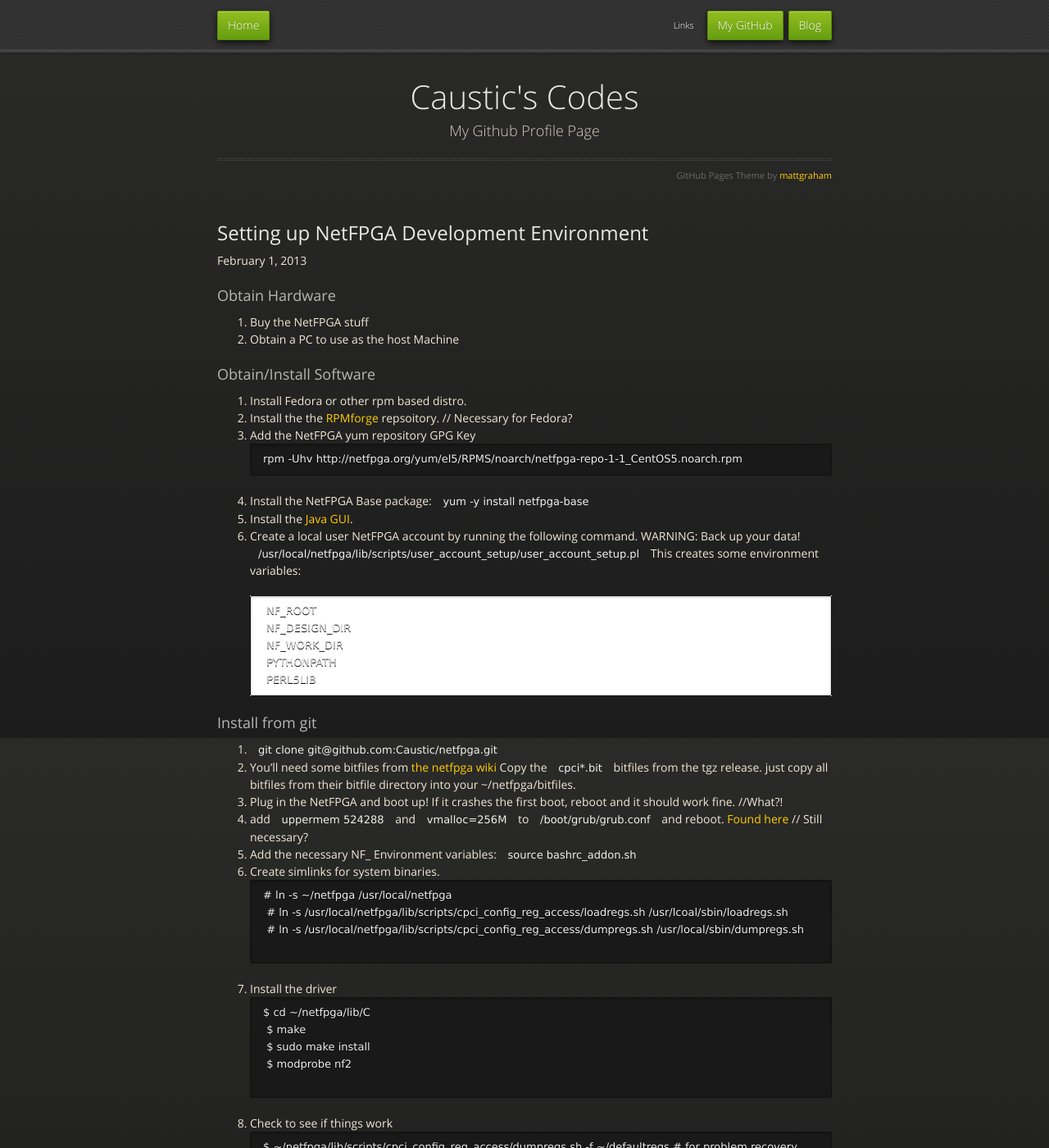
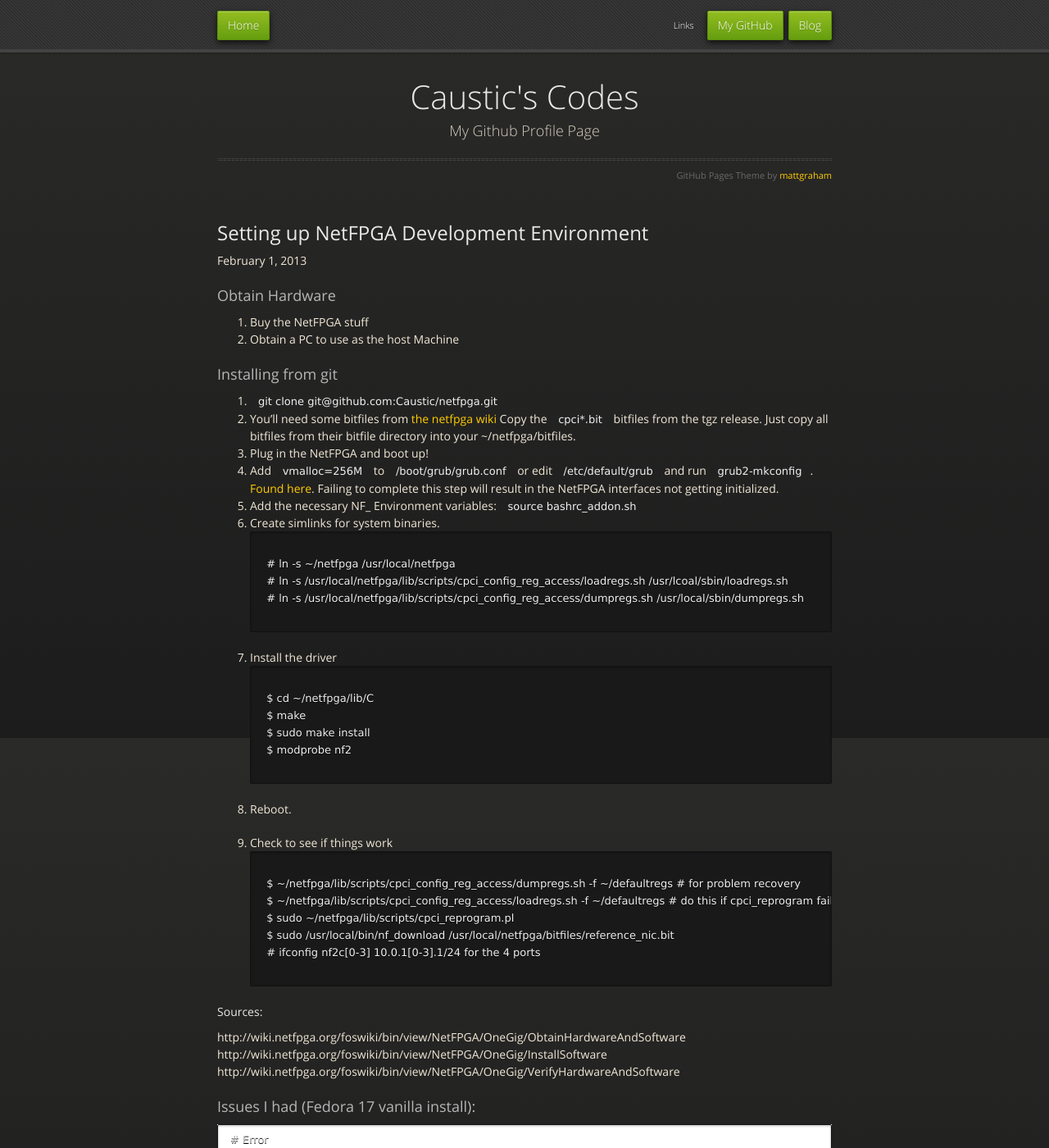
Before and after one commit to Caustic/caustic.github.com, a Jekyll site: the page built from _posts/13-02-01-netfpga-environment.markdown, in a window 1280 px wide and 1400 px high. Shown: the whole window at 82% size. Built offline with Jekyll 4.4.1, drawn with Linux system fonts in a browser that asks for light colours; nearby versions of some CDN libraries; Markdown is read by kramdown in place of the engine named in the settings; some of the changed text lies outside the part shown.

Commit message:
Finalized install guide according to what I had to do

```diff
--- a/_posts/13-02-01-netfpga-environment.markdown
+++ b/_posts/13-02-01-netfpga-environment.markdown
@@ -8,66 +8,44 @@ title: Setting up NetFPGA Development Environment
 stuff
 2. Obtain a PC to use as the host Machine
 
-### Obtain/Install Software
-
-1. Install Fedora or other rpm based distro.
-2. Install the the [RPMforge](http://wiki.centos.org/AdditionalResources/Repositories/RPMForge) repsoitory. // Necessary for Fedora?
-3. Add the NetFPGA yum repository GPG Key
-    <pre><code>rpm -Uhv http://netfpga.org/yum/el5/RPMS/noarch/netfpga-repo-1-1_CentOS5.noarch.rpm</code></pre>
-4. Install the NetFPGA Base package: `yum -y install netfpga-base`
-5. Install the [Java GUI](http://wiki.netfpga.org/foswiki/bin/view/NetFPGA/OneGig/InstallJavaGUI20).
-6. Create a local user NetFPGA account by running the following command.  WARNING: Back up your data! `/usr/local/netfpga/lib/scripts/user_account_setup/user_account_setup.pl`
-This creates some environment variables:
-
-        NF_ROOT
-        NF_DESIGN_DIR
-        NF_WORK_DIR
-        PYTHONPATH
-        PERL5LIB
-
-### Install from git
+### Installing from git
 
 1. `git clone git@github.com:Caustic/netfpga.git`
-2. You'll need some bitfiles from [the netfpga wiki](http://wiki.netfpga.org/foswiki/NetFPGA/OneGig/Releases) Copy the `cpci*.bit` bitfiles from the tgz release. just copy all bitfiles from their bitfile directory into your ~/netfpga/bitfiles.
-3. Plug in the NetFPGA and boot up!  If it crashes the first boot, reboot and it should work fine. //What?!
-4. add `uppermem 524288` and `vmalloc=256M` to `/boot/grub/grub.conf` and reboot. [Found here](http://wiki.netfpga.org/foswiki/bin/view/NetFPGA/OneGig/InstallSoftware10) // Still necessary?
+2. You'll need some bitfiles from [the netfpga wiki](http://wiki.netfpga.org/foswiki/NetFPGA/OneGig/Releases) Copy the `cpci*.bit` bitfiles from the tgz release. Just copy all bitfiles from their bitfile directory into your ~/netfpga/bitfiles.
+3. Plug in the NetFPGA and boot up!
+4. Add `vmalloc=256M` to `/boot/grub/grub.conf` or edit `/etc/default/grub` and run `grub2-mkconfig`. [Found here](http://wiki.netfpga.org/foswiki/bin/view/NetFPGA/OneGig/InstallSoftware10). Failing to complete this step will result in the NetFPGA interfaces not getting initialized.
 5. Add the necessary NF\_ Environment variables: `source bashrc_addon.sh`
 6. Create simlinks for system binaries.
-    <pre><code># ln -s ~/netfpga /usr/local/netfpga
+    <pre><code>
+    # ln -s ~/netfpga /usr/local/netfpga
     # ln -s /usr/local/netfpga/lib/scripts/cpci_config_reg_access/loadregs.sh /usr/lcoal/sbin/loadregs.sh
     # ln -s /usr/local/netfpga/lib/scripts/cpci_config_reg_access/dumpregs.sh /usr/local/sbin/dumpregs.sh
     </code></pre>
 
 7. Install the driver
-    <pre><code>$ cd ~/netfpga/lib/C
+    <pre><code>
+    $ cd ~/netfpga/lib/C
     $ make
     $ sudo make install
     $ modprobe nf2
     </code></pre>
 
-8. Check to see if things work
-    <pre><code>$ ~/netfpga/lib/scripts/cpci_config_reg_access/dumpregs.sh -f ~/defaultregs # for problem recovery
+8. Reboot.
+
+9. Check to see if things work
+    <pre><code>
+    $ ~/netfpga/lib/scripts/cpci_config_reg_access/dumpregs.sh -f ~/defaultregs # for problem recovery
     $ ~/netfpga/lib/scripts/cpci_config_reg_access/loadregs.sh -f ~/defaultregs # do this if cpci_reprogram fails half way
     $ sudo ~/netfpga/lib/scripts/cpci_reprogram.pl
     $ sudo /usr/local/bin/nf_download /usr/local/netfpga/bitfiles/reference_nic.bit
+    # ifconfig nf2c[0-3] 10.0.1[0-3].1/24 for the 4 ports
     </code></pre>
-
-9. Add some stuff to /etc/rc.local as follows. //???
-    <pre><code>/usr/local/netfpga/lib/scripts/cpci_reprogram.pl
-    /usr/local/bin/nf_download /usr/local/netpfga/reference_nic.bit
-    ifconfig nf2c[0-3] 10.0.1[0-3].1/24 for the 4 ports
-    </code></pre>
-
-10. Note: if you forget to run `cpci_reprogram` with root permissions, it will hang your card and you'll need to reboot and run the `loadregs.sh` command above.
-
-
 
 ####Sources:
 
 http://wiki.netfpga.org/foswiki/bin/view/NetFPGA/OneGig/ObtainHardwareAndSoftware
 http://wiki.netfpga.org/foswiki/bin/view/NetFPGA/OneGig/InstallSoftware
 http://wiki.netfpga.org/foswiki/bin/view/NetFPGA/OneGig/VerifyHardwareAndSoftware
-
 
 ### Issues I had (Fedora 17 vanilla install):
 
```
